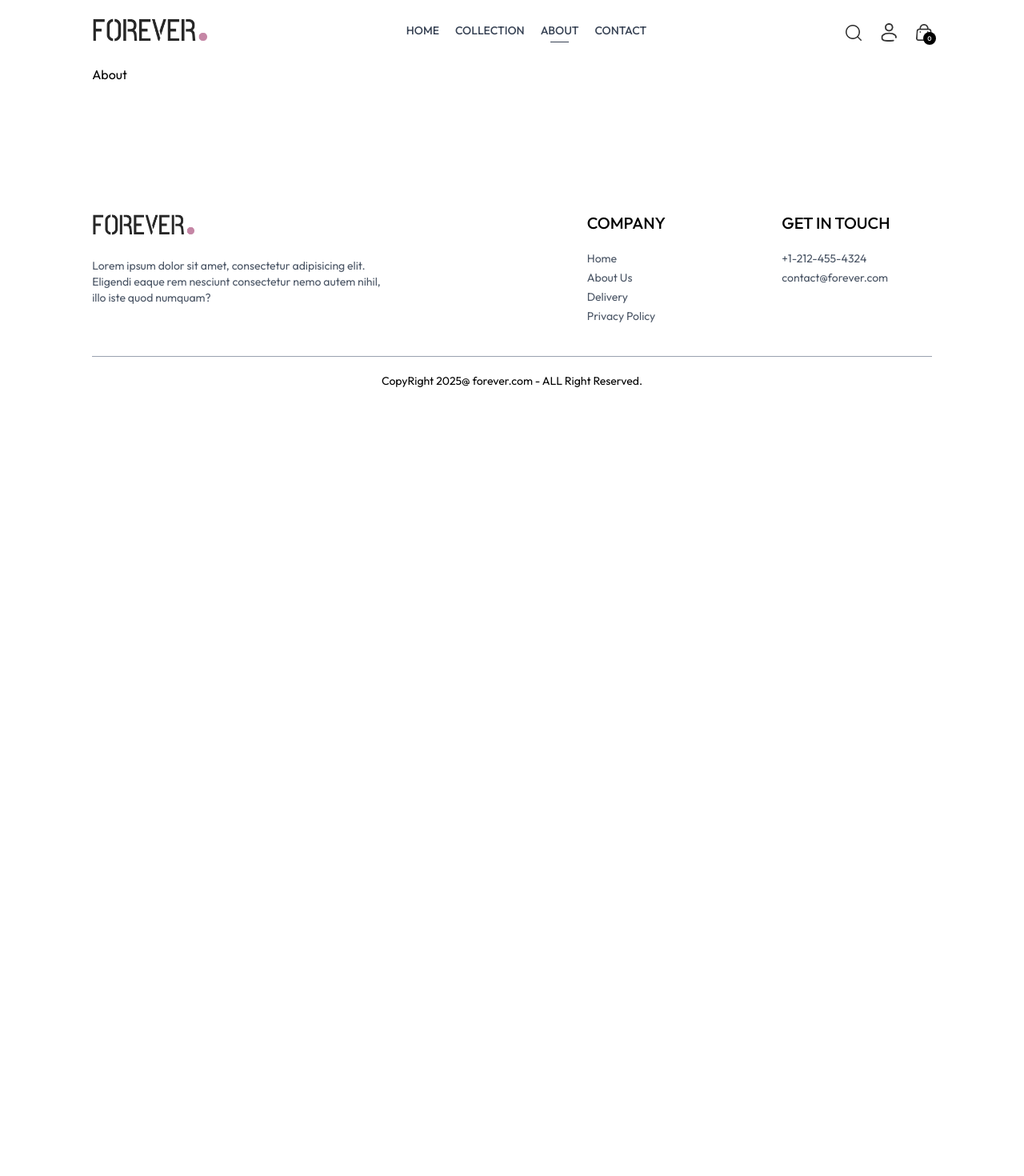
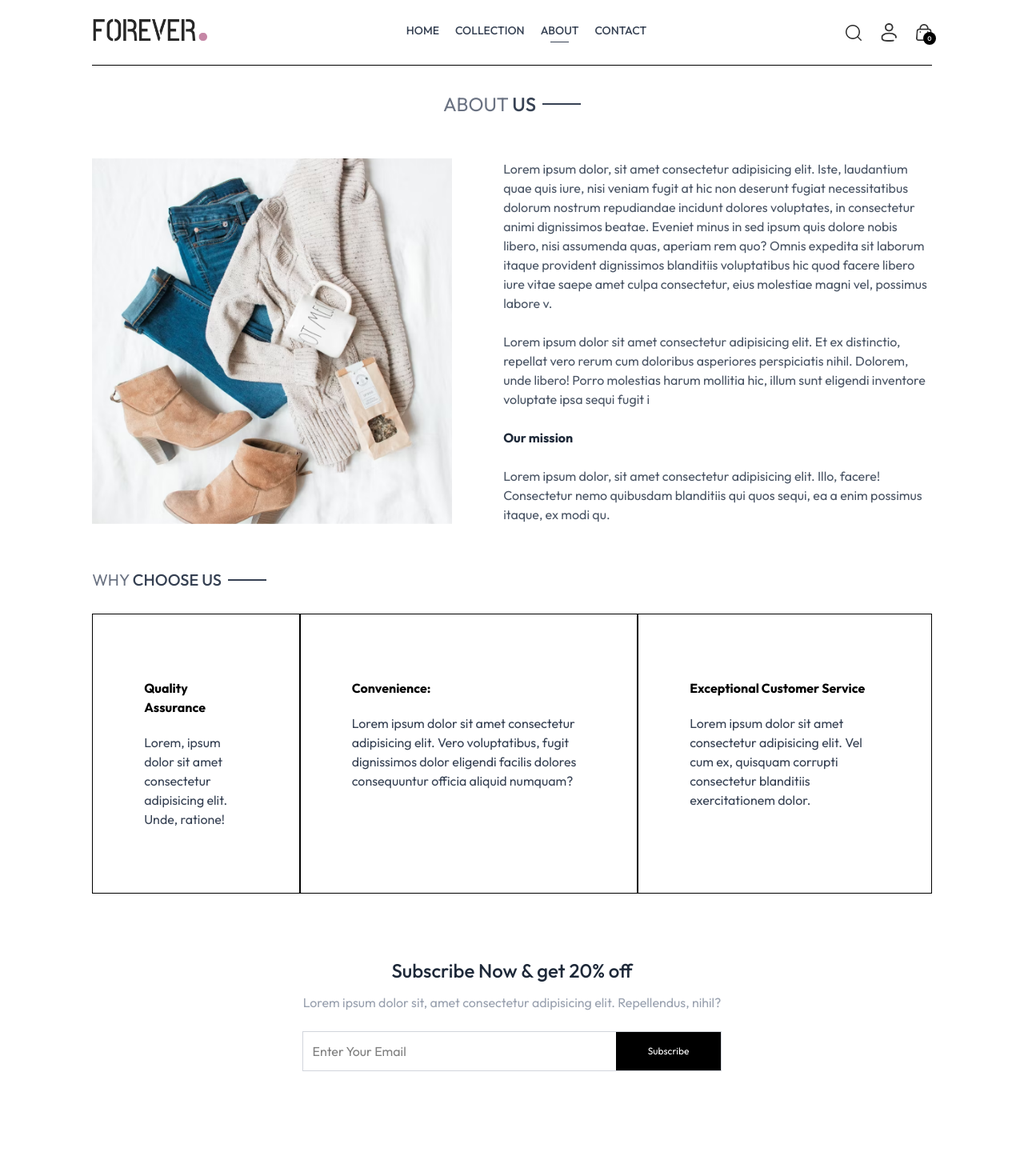
Before and after one commit to Samriddhadewan/ECOMMERCE-app, a React (Vite) app in the folder frontend/: page /about in a window 1280 px wide. Shown: the top 1470 px of the page at 80% size. Before the commit the page ends 800 px from the top, so only its background shows below. Built offline with nearby package versions, Linux system fonts and the light colour scheme.

Commit message:
about page is done

```diff
--- a/frontend/src/components/Navbar.jsx
+++ b/frontend/src/components/Navbar.jsx
@@ -35,11 +35,11 @@ const Navbar = () => {
       <div className="flex items-center gap-6">
         <img onClick={()=> setShowSearch(true)} src={assets.search_icon} className="w-5 cursor-pointer" alt="" />
         <div className="group relative">
-          <img
+          <Link to='/login'>          <img
             src={assets.profile_icon}
             className="w-5 cursor-pointer"
             alt=""
-          />
+          /></Link>
           <div className="group-hover:block hidden absolute dropdown-menu right-0 pt-4">
             <div className="flex flex-col gap-2 w-36 py-4 px-5 bg-slate-100 text-gray-500 rounded">
               <p className="cursor-pointer hover:text-black">My profile</p>
--- a/frontend/src/pages/About.jsx
+++ b/frontend/src/pages/About.jsx
@@ -1,8 +1,42 @@
 import React from 'react'
+import Title from '../components/Title'
+import NewsLetter from '../components/NewsLetter'
+import { assets } from '../assets/assets'
 
 const About = () => {
   return (
-    <div>About</div>
+    <div>
+      <div className='text-2xl text-center pt-8 border-t'>
+        <Title text1={'ABOUT'} text2={'US'}></Title>
+      </div>
+      <div className='my-10 flex flex-col md:flex-row gap-16'>
+        <img src={assets.about_img} className='w-full md:max-w-[450px]' alt="" />
+        <div className='flex flex-col justify-center gap-6 ms:w-2/6 text-gray-600'>
+            <p>Lorem ipsum dolor, sit amet consectetur adipisicing elit. Iste, laudantium quae quis iure, nisi veniam fugit at hic non deserunt fugiat necessitatibus dolorum nostrum repudiandae incidunt dolores voluptates, in consectetur animi dignissimos beatae. Eveniet minus in sed ipsum quis dolore nobis libero, nisi assumenda quas, aperiam rem quo? Omnis expedita sit laborum itaque provident dignissimos blanditiis voluptatibus hic quod facere libero iure vitae saepe amet culpa consectetur, eius molestiae magni vel, possimus labore v.</p>
+            <p>Lorem ipsum dolor sit amet consectetur adipisicing elit. Et ex distinctio, repellat vero rerum cum doloribus asperiores perspiciatis nihil. Dolorem, unde libero! Porro molestias harum mollitia hic, illum sunt eligendi inventore voluptate ipsa sequi fugit i</p>
+            <b className='text-gray-800'>Our mission</b>
+            <p>Lorem ipsum dolor, sit amet consectetur adipisicing elit. Illo, facere! Consectetur nemo quibusdam blanditiis qui quos sequi, ea a enim possimus itaque, ex modi qu.</p>
+        </div>
+      </div>
+      <div className='text-xl  py-4 '>
+        <Title text1={'WHY'} text2={'CHOOSE US'}></Title>
+      </div>
+      <div className='flex flex-col md:flex-row mb-20'>
+          <div className='border px-10 md:px-16 py-8 sm:py-20 flex flex-col gap-5'>
+            <b>Quality Assurance</b>
+            <p className='text-gray-700'>Lorem, ipsum dolor sit amet consectetur adipisicing elit. Unde, ratione!</p>
+          </div>
+          <div className='border px-10 md:px-16 py-8 sm:py-20 flex flex-col gap-5'>
+            <b>Convenience:</b>
+            <p  className='text-gray-700'>Lorem ipsum dolor sit amet consectetur adipisicing elit. Vero voluptatibus, fugit dignissimos dolor eligendi facilis dolores consequuntur officia aliquid numquam?</p>
+          </div>
+          <div className='border px-10 md:px-16 py-8 sm:py-20 flex flex-col gap-5'>
+            <b>Exceptional Customer Service</b>
+            <p  className='text-gray-700'>Lorem ipsum dolor sit amet consectetur adipisicing elit. Vel cum ex, quisquam corrupti consectetur blanditiis exercitationem dolor.</p>
+          </div>
+      </div>
+      <NewsLetter />
+    </div>
   )
 }
 
--- a/frontend/src/pages/Login.jsx
+++ b/frontend/src/pages/Login.jsx
@@ -1,8 +1,44 @@
-import React from 'react'
+import React, { useState } from 'react'
 
 const Login = () => {
+  const [currentState, setCurrentState] = useState('Sign up');
+
+
+  const onSubmitHandler = async(e)=>{
+    e.preventDefault()
+  }
+
   return (
-    <div>Login</div>
+
+
+
+    <form onSubmit={onSubmitHandler} className='flex flex-col items-center w-[90%] sm:max-w-96 m-auto mt-14 gap-4 text-gray-800'>
+      <div className='inline-flex items-center gap-2 mb-2 mt-10'>
+        <p className='prata-regular text-3xl'>
+          {currentState}
+        </p>
+          <hr className='border-none h-[1.5px] w-8 bg-gray-800' />
+      </div>
+
+
+
+      {
+        currentState === 'login' ? '' : <input type="text" className='w-full px-3 border border-gray-800' placeholder='Name' required/>
+      }
+      <input type="email" className='w-full px-3 border border-gray-800' placeholder='Email' required/>
+      <input type="password" className='w-full px-3 border border-gray-800' placeholder='Password' required/>
+
+      <div className='w-full flex justify-between text-sm mt-[-8]'>
+        <p className='cursor-pointer'>forget Password</p>
+        {
+        currentState === "login" ?
+        <p onClick={()=> setCurrentState("sign Up")} className='cursor-pointer'>Create Account</p>:
+        <p onClick={()=> setCurrentState("login")} className='cursor-pointer'>Login here</p>
+      }
+      </div>
+      <button className='bg-black text-white font-white px-8 py-2 mt-4'>{currentState === "login"? 'sign in' :"Sign Up"}</button>
+
+    </form>
   )
 }
 
--- a/frontend/src/pages/Orders.jsx
+++ b/frontend/src/pages/Orders.jsx
@@ -1,8 +1,47 @@
-import React from 'react'
+import React, { useContext } from 'react'
+import { ShopContext } from '../context/ShopContext'
+import Title from "../components/Title"
 
 const Orders = () => {
+  const {products, currency} = useContext(ShopContext);
   return (
-    <div>Orders</div>
+    <div className='border-t pt-16'>
+      <div  className='text-2xl'>
+      <Title text1={'MY'} text2={'ORDERS'}></Title>
+      </div>
+
+      <div className=''>
+          {
+            products.slice(1,4).map((item, index)=> (
+              <div key={index} className='py-4 border-t border-b text-gray-700 flex flex-col md:flex-row md:items-center md:justify-between gap-4'>
+                <div className='flex items-start gap-6 text-sm'>
+                  <img src={item.image[0]} className='w-16 sm:w-20' alt="" />
+                  <div>
+                    <p className='sm:text-base font-medium'>{item.name}</p>
+                    <div className='flex items-center gap-3 mt-2 text-base text-gray-700'>
+                      <p className='text-lg'>{currency}{item.price}</p>
+                      <p>Quantity: 1</p>
+                      <p>Size: M</p>
+                    </div>
+                    <p className='mt-2'>
+                      Date: <span className='text-gray-400'>25, july, 2024</span>
+                    </p>
+                  </div>
+                </div>
+                <div className='md:w-1/2 flex justify-between'>
+                  <div className='flex items-center gap-2'>
+                    <p className='min-w-2 h-2 rounded-e-full bg-green-500'></p>
+                    <p className='text-sm md:text-base'>Ready to ship</p>
+                  </div>
+                  <button className='border px-4 py-2 text-sm font-medium rounded-sm'>Track Order</button>
+                </div>
+              </div>
+
+            ))
+          }
+      </div>
+
+    </div>
   )
 }
 
```
